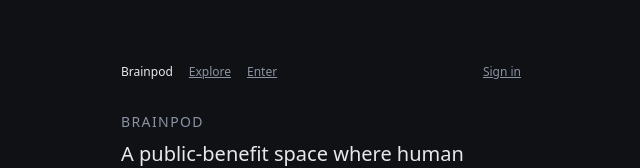
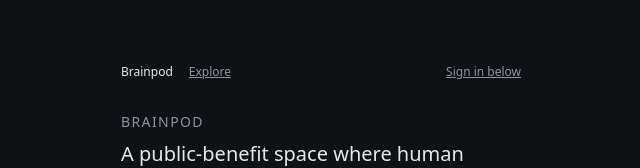
Before and after one commit to nest9tx/brainpod, a Next.js app in the folder apps/web/: page /login in a window 1280 px wide. Shown: the top 168 px of the page, without its empty margins (319-959 px from the left). Built offline with nearby package versions, Linux system fonts and the light colour scheme.

Commit message:
Fix login nav no-op; clarify display-name location on Workspace
- Hide redundant Sign in / Enter links when already on /login
- Workspace header notes where to set Director display name

```diff
--- a/apps/web/app/login/login-client.tsx
+++ b/apps/web/app/login/login-client.tsx
@@ -91,7 +91,7 @@
         </Link>
       </p>
 
-      <div className="space-y-3 border-t border-calm-border pt-6">
+      <div id="sign-in" className="space-y-3 border-t border-calm-border pt-6">
         <button
           onClick={handleGoogleSignIn}
           className="w-full rounded-lg border border-calm-border bg-calm-surface px-4 py-2 text-sm font-medium text-calm-text hover:border-calm-accent"
--- a/apps/web/app/workspace/page.tsx
+++ b/apps/web/app/workspace/page.tsx
@@ -12,7 +12,7 @@
     data: { user },
   } = await supabase.auth.getUser();
 
-  if (!user) redirect('/');
+  if (!user) redirect('/login');
 
   const admin = createAdminClient();
 
@@ -118,9 +118,9 @@
         <p className="text-sm uppercase tracking-widest text-calm-muted">Brainpod workspace</p>
         <h1 className="text-2xl font-medium text-calm-text">Your Mini-Pods</h1>
         <p className="max-w-xl text-sm leading-relaxed text-calm-muted">
-          Private rooms for questions, experiments, and evolving work. Inviting someone shares the
-          entire pod history with them. You can revoke pending invites or remove access later — past
-          work stays in the record.
+          Private rooms for questions, experiments, and evolving work. Set your Director display
+          name below so shared pods show who directed each question. Inviting someone shares the
+          entire pod history; you can revoke or remove access later without erasing recorded work.
         </p>
       </header>
 
--- a/apps/web/components/site-nav.tsx
+++ b/apps/web/components/site-nav.tsx
@@ -1,6 +1,7 @@
 'use client';
 
 import Link from 'next/link';
+import { usePathname } from 'next/navigation';
 import { createClient } from '@/lib/supabase/client';
 
 type SiteNavProps = {
@@ -9,6 +10,9 @@
 };
 
 export default function SiteNav({ variant = 'public', userEmail }: SiteNavProps) {
+  const pathname = usePathname();
+  const onLogin = pathname === '/login';
+
   async function handleSignOut() {
     const supabase = createClient();
     await supabase.auth.signOut();
@@ -18,7 +22,7 @@
   return (
     <nav className="flex items-center justify-between gap-4 text-xs text-calm-muted">
       <div className="flex flex-wrap items-center gap-4">
-        <Link href={variant === 'app' ? '/' : '/'} className="font-medium text-calm-text hover:text-calm-accent">
+        <Link href="/" className="font-medium text-calm-text hover:text-calm-accent">
           Brainpod
         </Link>
         {variant === 'app' ? (
@@ -38,9 +42,11 @@
             <Link href="/explore" className="underline hover:text-calm-text">
               Explore
             </Link>
-            <Link href="/login" className="underline hover:text-calm-text">
-              Enter
-            </Link>
+            {!onLogin && (
+              <Link href="/login" className="underline hover:text-calm-text">
+                Enter
+              </Link>
+            )}
           </>
         )}
       </div>
@@ -50,6 +56,10 @@
           <button onClick={handleSignOut} className="underline hover:text-calm-text">
             Sign out
           </button>
+        ) : onLogin ? (
+          <a href="#sign-in" className="underline hover:text-calm-text">
+            Sign in below
+          </a>
         ) : (
           <Link href="/login" className="underline hover:text-calm-text">
             Sign in
```
